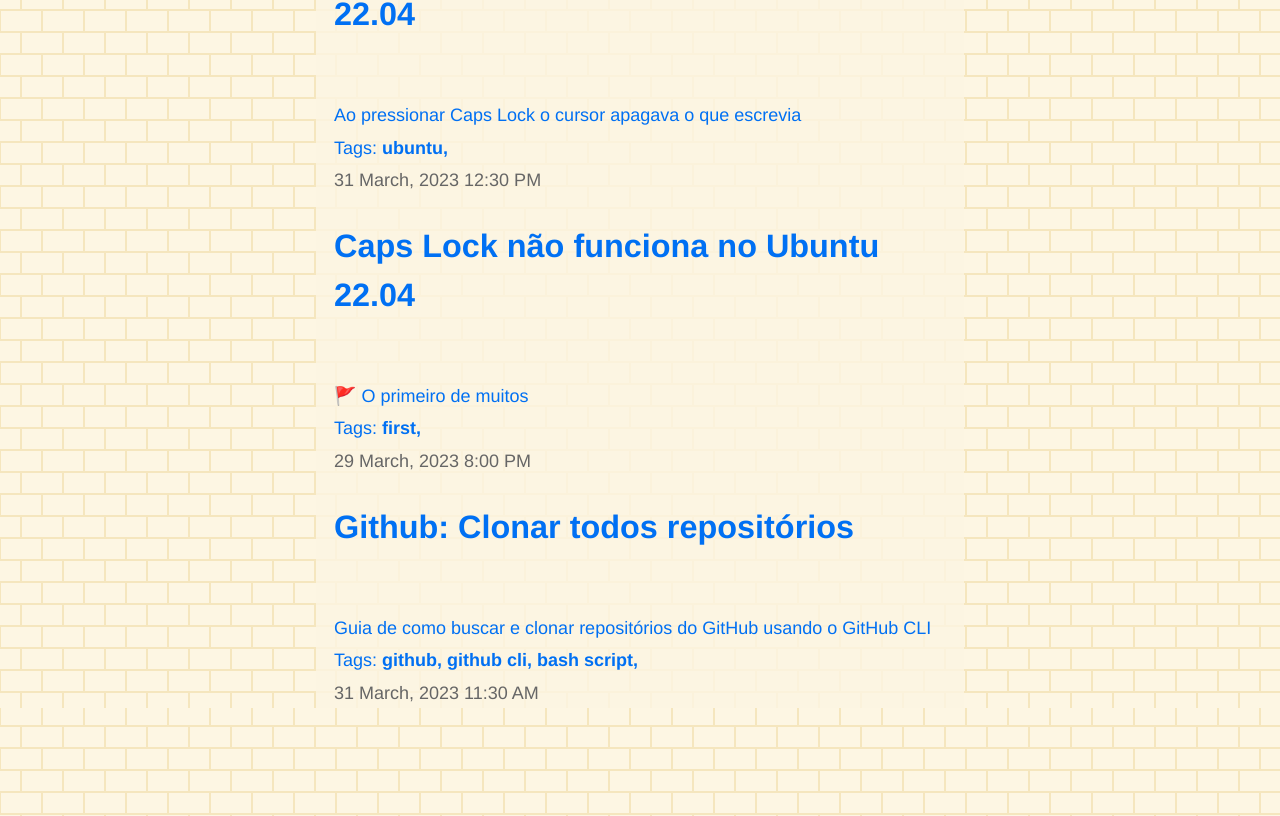
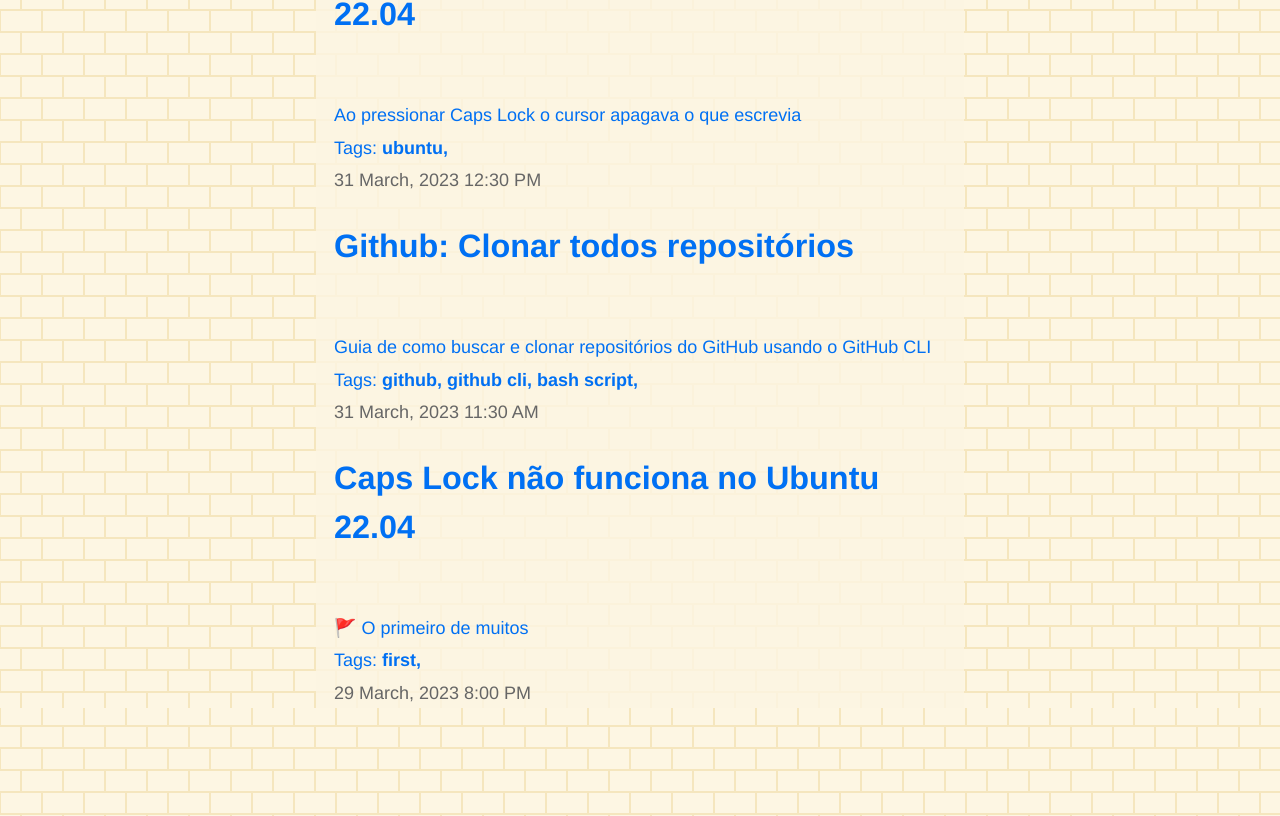
Before and after one commit to Andreyrvs/portfolio-blog, a Next.js app: page / in a window 1280 px wide. Shown: the part 748-1564 px from the top of the page. Built offline with nearby package versions, Linux system fonts and the light colour scheme.

Commit message:
feat: (Blog) - Mostra os posts na pagina inicial ordenados pelo mais recente

```diff
--- a/src/pages/index.tsx
+++ b/src/pages/index.tsx
@@ -6,17 +6,16 @@ import Link from "next/link";
 import { GetStaticProps } from "next";
 import Layout, { siteTitle } from "@/components/layout";
 import utilStyles from "../styles/utils.module.css";
-// import { getSortedPostsData } from '@/lib/posts'
 import Date from "@/components/date";
 import { presentation1, presentation2 } from "@/utils/text";
 import Props from "@/types/Props";
 
 const POST_ROUTE = "/blog/";
 
-export default function Home({ posts }: { posts: Props[] }) {
-  const listItems = posts.map(
-    ({ id, frontMatter: { description, tags, date, title } }, index) => (
-      <li className="{}" key={index}>
+export default function Home({ sortedPosts }: { sortedPosts: Props[] }) {
+  const listItems = sortedPosts.map(
+    ({ frontMatter: { description, tags, date, id, title } }, index) => (
+      <li className={utilStyles.listItem} key={index}>
         <Link href={POST_ROUTE + id} passHref>
           <h2>{title}</h2>
           <br />
@@ -63,16 +62,28 @@ export const getStaticProps: GetStaticProps = async () => {
       path.join("src", "posts", filename)
     );
     const { data: frontMatter } = matter(mardownWithMeta);
+    frontMatter.id = filename.split(".")[0];
+    console.log(frontMatter);
 
     return {
+      // id: filename.split(".")[0],
       frontMatter,
-      id: filename.split(".")[0],
     };
   });
 
+  const sortedPosts = posts.sort((a, b) => {
+    if (a.frontMatter.date < b.frontMatter.date) {
+      return 1;
+    } else {
+      return -1;
+    }
+  });
+
+  console.log("🔥🔥🔥🔥", sortedPosts);
+
   return {
     props: {
-      posts,
+      sortedPosts,
     },
   };
 };
```
